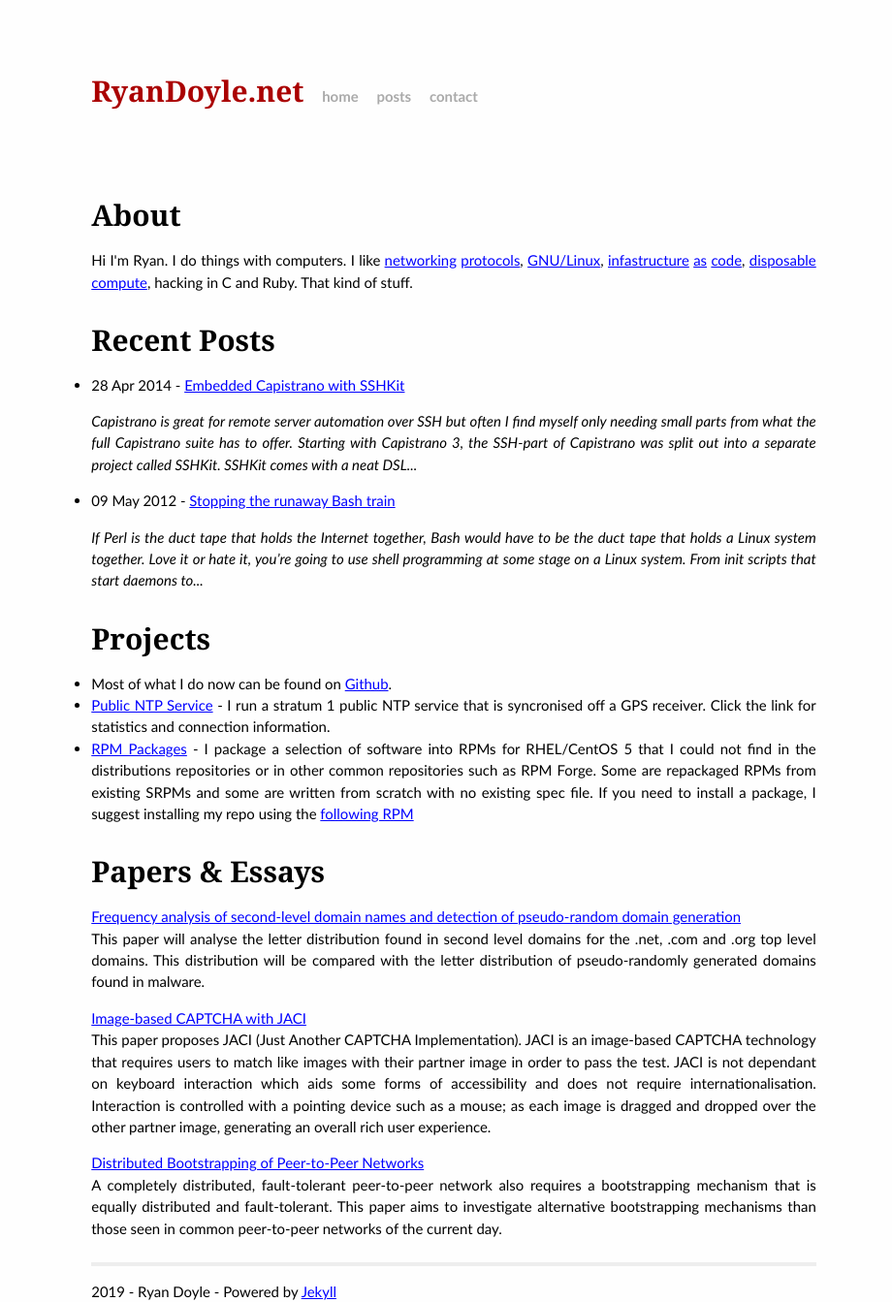
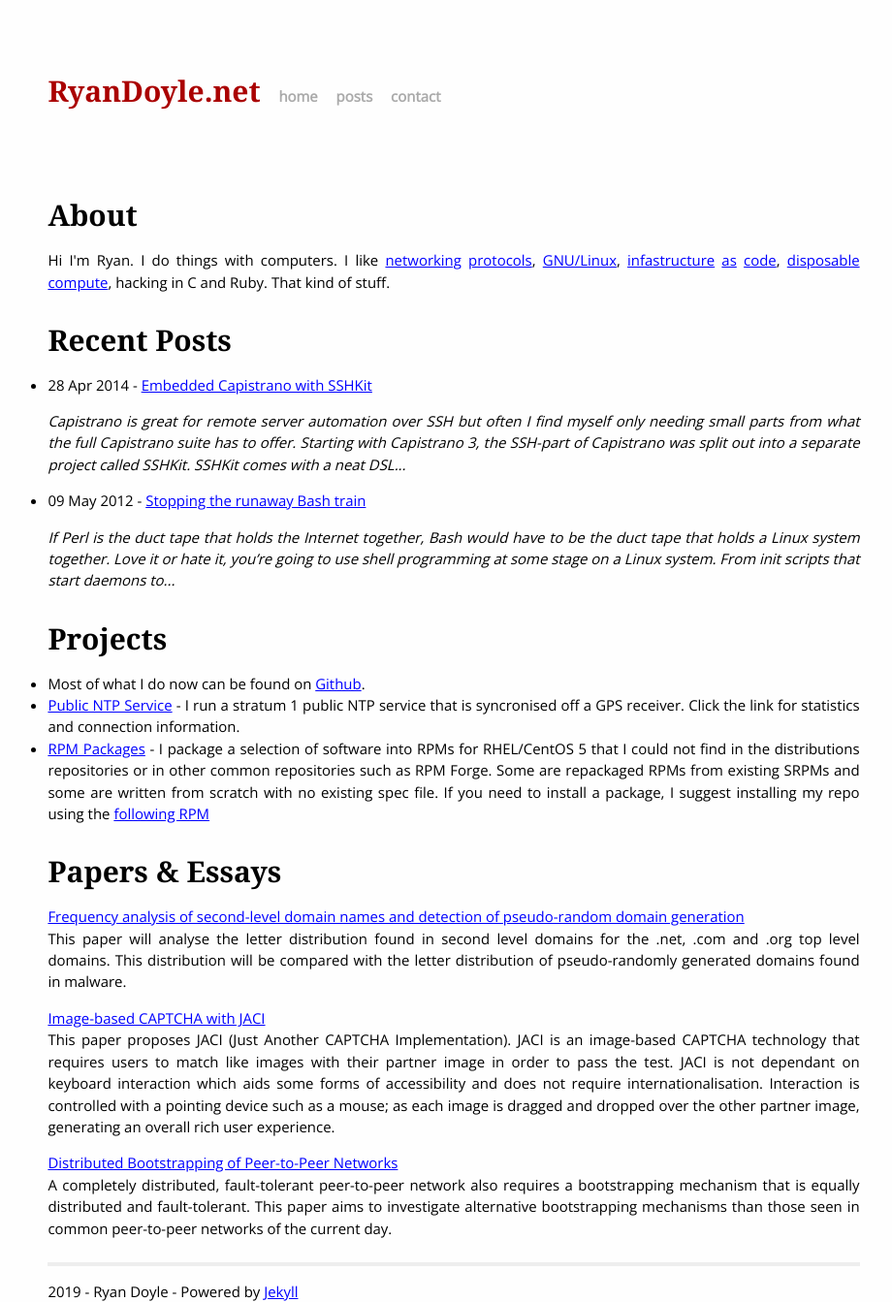
Before and after one commit to ryandoyle/ryandoyle.net, a Jekyll site: the page built from index.html, in a window 1280 px wide. Shown: the whole page at 97% size, without its empty margins (172-1092 px from the left). Built offline with Jekyll 4.4.1, drawn with Linux system fonts in a browser that asks for light colours.

Commit message:
Use nicer Open-Sans font

```diff
--- a/css/main.css
+++ b/css/main.css
@@ -1,4 +1,4 @@
-/*****************************************************************************/
+@import url('https://fonts.googleapis.com/css?family=Open+Sans'); /*****************************************************************************/
 /*
 /* Common
 /*
@@ -14,7 +14,7 @@ html, body { height: 100%; }
 
 body {
   background-color: #fefefe;
-  font: 13.34px Calibri, Verdana, Arial, sans-serif;
+  font: 13.34px 'Open Sans', Arial, sans-serif;
   font-size: small;
   text-align: center;
 }
@@ -68,7 +68,7 @@ a:visited { color: blue; }
 .site {
   font-size: 115%;
   text-align: justify;
-  width: 50em;
+  width: 56em;
   margin: 3em auto 2em;
   line-height: 1.5em;
 }
```
